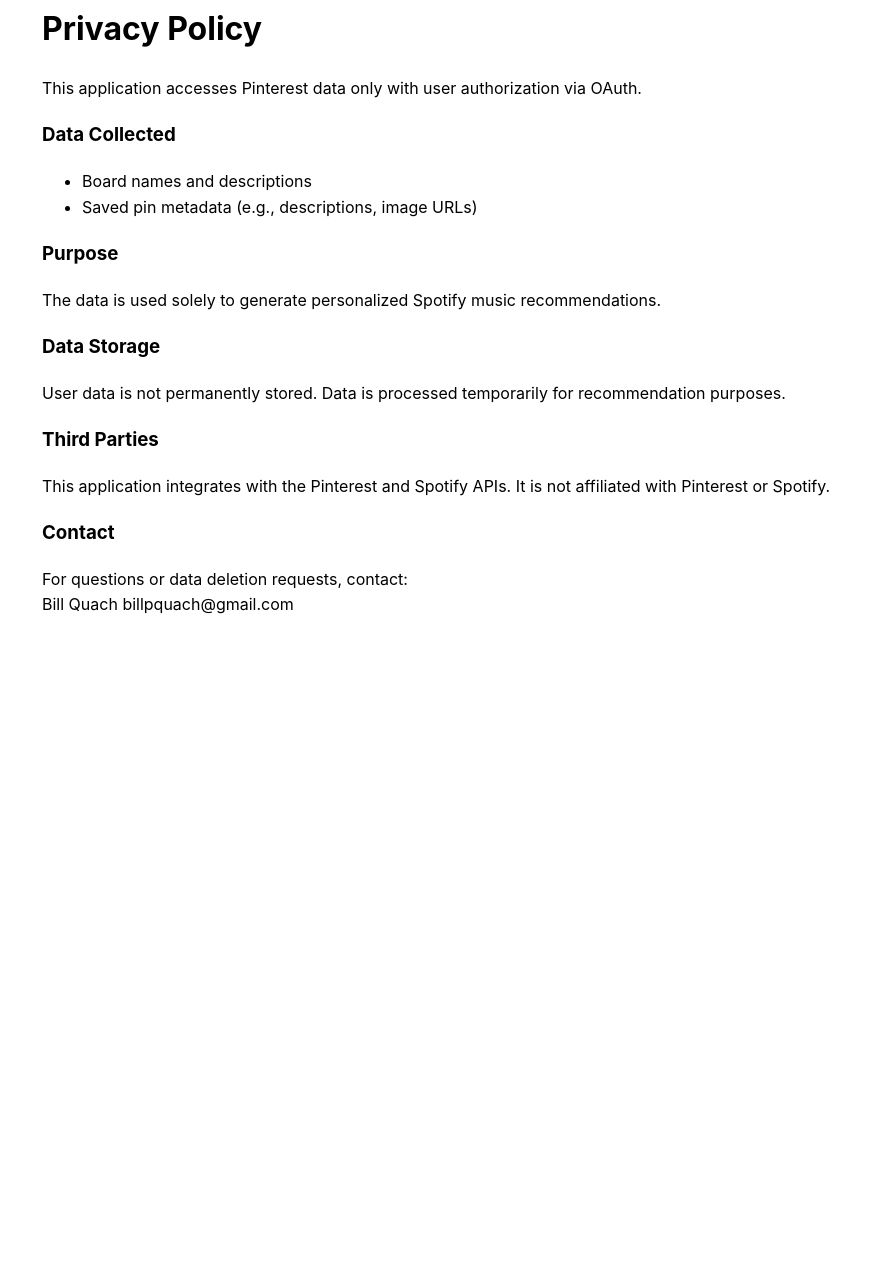
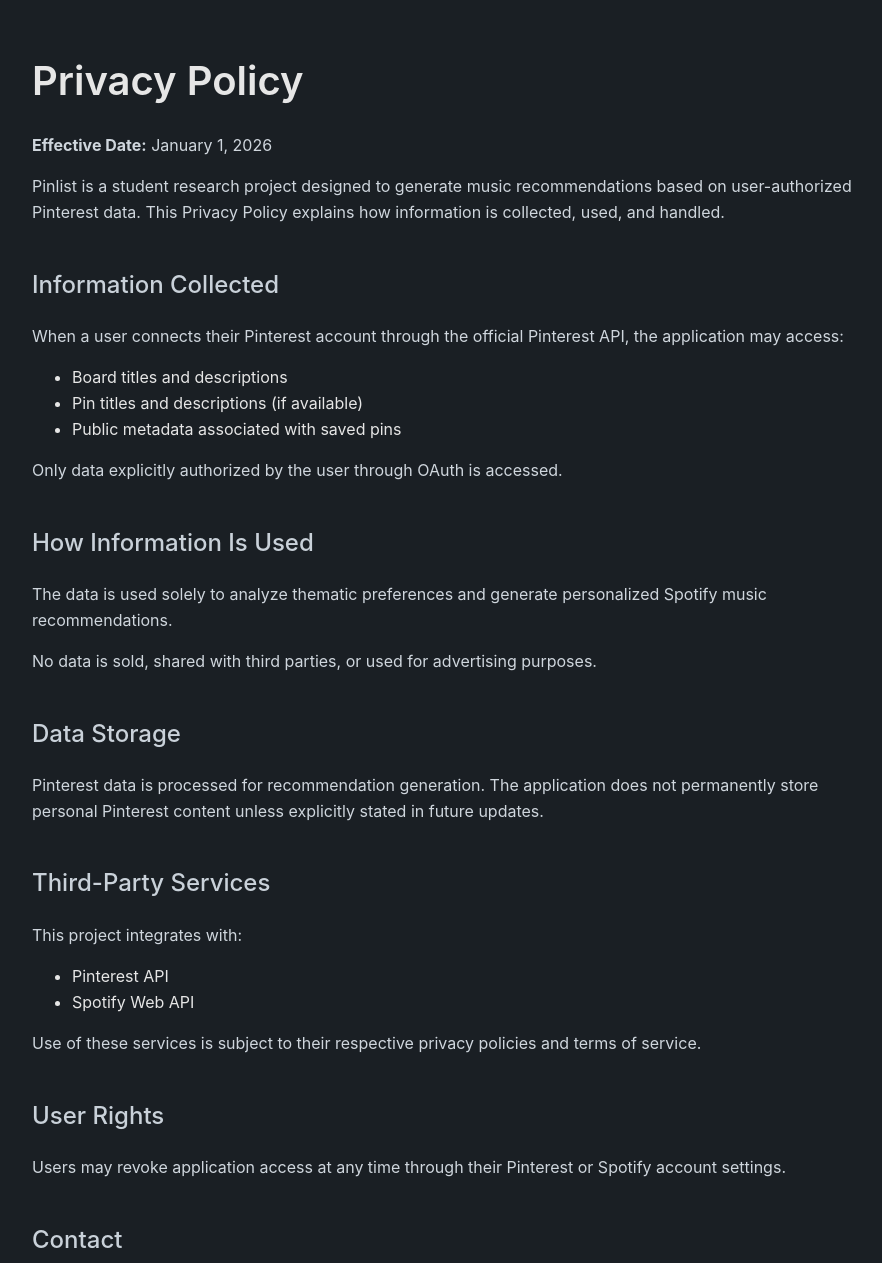
Before and after one commit to billpquach/pinlist-music-recommender, a plain HTML site: page privacy.html in a window 1280 px wide. Shown: the part 98-1361 px from the top of the page, without its empty margins (198-1080 px from the left). Before the commit the page ends 812 px from the top, so only its background shows below. Drawn offline with Linux system fonts and the light colour scheme.

Commit message:
aesthetic changes

```diff
--- a/privacy.html
+++ b/privacy.html
@@ -2,52 +2,157 @@
 <html lang="en">
 <head>
 <meta charset="UTF-8">
-    <title>Privacy Policy</title>
 <meta name="viewport" content="width=device-width, initial-scale=1.0">
+<title>Pinlist – Privacy Policy</title>
+
 <style>
     body {
-            font-family: -apple-system, BlinkMacSystemFont, sans-serif;
-            max-width: 800px;
-            margin: 60px auto;
-            padding: 20px;
+        margin: 0;
+        font-family: -apple-system, BlinkMacSystemFont, "Segoe UI", Roboto, sans-serif;
+        background-color: #111418;
+        color: #e6e6e6;
         line-height: 1.6;
     }
+
+    .container {
+        max-width: 900px;
+        margin: 0 auto;
+        padding: 80px 24px;
+    }
+
+    h1 {
+        font-size: 2.5rem;
+        margin-bottom: 20px;
+        font-weight: 600;
+    }
+
+    h2 {
+        margin-top: 40px;
+        font-weight: 500;
+        color: #c9d1d9;
+    }
+
+    p {
+        color: #cfd6dd;
+    }
+
+    a {
+        color: #4ea1ff;
+        text-decoration: none;
+    }
+
+    a:hover {
+        text-decoration: underline;
+    }
+
+    .card {
+        background-color: #1a1f24;
+        padding: 40px;
+        border-radius: 12px;
+        box-shadow: 0 8px 25px rgba(0,0,0,0.4);
+    }
+
+    footer {
+        margin-top: 60px;
+        text-align: center;
+        font-size: 0.9rem;
+        color: #8b949e;
+    }
+
 </style>
 </head>
+
 <body>
+
+<div class="container">
+
+    <div class="card">
 
         <h1>Privacy Policy</h1>
 
-<p>This application accesses Pinterest data only with user authorization via OAuth.</p>
+        <p><strong>Effective Date:</strong> January 1, 2026</p>
 
-<h3>Data Collected</h3>
+        <p>
+            Pinlist is a student research project designed to generate music recommendations
+            based on user-authorized Pinterest data. This Privacy Policy explains how information
+            is collected, used, and handled.
+        </p>
+
+        <h2>Information Collected</h2>
+
+        <p>
+            When a user connects their Pinterest account through the official Pinterest API,
+            the application may access:
+        </p>
+
         <ul>
-    <li>Board names and descriptions</li>
-    <li>Saved pin metadata (e.g., descriptions, image URLs)</li>
+            <li>Board titles and descriptions</li>
+            <li>Pin titles and descriptions (if available)</li>
+            <li>Public metadata associated with saved pins</li>
         </ul>
 
-<h3>Purpose</h3>
         <p>
-The data is used solely to generate personalized Spotify music recommendations.
+            Only data explicitly authorized by the user through OAuth is accessed.
         </p>
 
-<h3>Data Storage</h3>
+        <h2>How Information Is Used</h2>
+
         <p>
-User data is not permanently stored. Data is processed temporarily for recommendation purposes.
+            The data is used solely to analyze thematic preferences and generate
+            personalized Spotify music recommendations.
         </p>
 
-<h3>Third Parties</h3>
         <p>
-This application integrates with the Pinterest and Spotify APIs.
-It is not affiliated with Pinterest or Spotify.
+            No data is sold, shared with third parties, or used for advertising purposes.
         </p>
 
-<h3>Contact</h3>
+        <h2>Data Storage</h2>
+
         <p>
-For questions or data deletion requests, contact:<br>
-Bill Quach
+            Pinterest data is processed for recommendation generation.
+            The application does not permanently store personal Pinterest content
+            unless explicitly stated in future updates.
+        </p>
+
+        <h2>Third-Party Services</h2>
+
+        <p>
+            This project integrates with:
+        </p>
+
+        <ul>
+            <li>Pinterest API</li>
+            <li>Spotify Web API</li>
+        </ul>
+
+        <p>
+            Use of these services is subject to their respective privacy policies
+            and terms of service.
+        </p>
+
+        <h2>User Rights</h2>
+
+        <p>
+            Users may revoke application access at any time through their Pinterest
+            or Spotify account settings.
+        </p>
+
+        <h2>Contact</h2>
+
+        <p>
+            For questions regarding this Privacy Policy, please contact:
+            <br><br>
+            Bill Quach <br>
             billpquach@gmail.com
         </p>
 
+    </div>
+
+    <footer>
+        © 2026 Bill Quach · Pinlist Student Project
+    </footer>
+
+</div>
+
 </body>
 </html>
```
Also changed, not shown: index.html (+87 -26 lines). Lines whose indentation alone changed are shown as unchanged.
